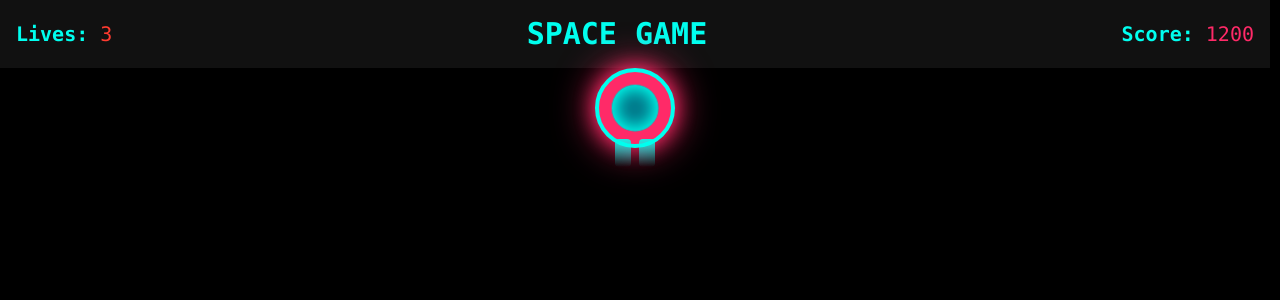
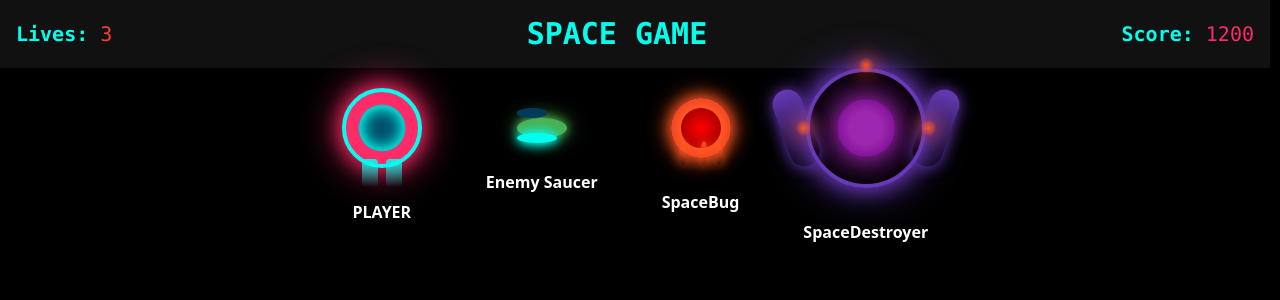
Before and after one commit to TejasKedare/space-game, a React (Create React App) app: page / in a window 1280 px wide. Shown: the top 300 px of the page. Built offline with nearby package versions, Linux system fonts and the light colour scheme.

Commit message:
designing enemies

```diff
--- /dev/null
+++ b/src/modules/enemy/EnemySaucer/EnemySaucer.css
@@ -0,0 +1,28 @@
+.enemy-saucer {
+    position: relative;
+    width: 50px;
+    height: 20px;
+    background: #4caf50; /* Alien green */
+    border-radius: 50%;
+    box-shadow: 0 0 10px #4caf50, 0 0 20px #4caf50;
+  }
+
+  .saucer-top {
+    position: absolute;
+    top: -10px;
+    width: 30px;
+    height: 10px;
+    background: #003b5c; /* Navy */
+    border-radius: 50%;
+    box-shadow: inset 0 0 5px #003b5c;
+  }
+
+  .saucer-bottom {
+    position: absolute;
+    bottom: -5px;
+    width: 40px;
+    height: 10px;
+    background: #00ffef; /* Cyan glow */
+    border-radius: 50%;
+    box-shadow: 0 0 10px #00ffef, 0 0 15px #00ffef;
+  }
--- /dev/null
+++ b/src/modules/enemy/EnemySaucer/EnemySaucer.jsx
@@ -0,0 +1,13 @@
+import React from "react";
+import "./EnemySaucer.css";
+
+const EnemySaucer = () => {
+  return (
+    <div className="enemy-saucer">
+      <div className="saucer-top"></div>
+      <div className="saucer-bottom"></div>
+    </div>
+  );
+};
+
+export default EnemySaucer;
--- /dev/null
+++ b/src/modules/enemy/SpaceBug/SpaceBug.css
@@ -0,0 +1,63 @@
+.space-virus {
+    position: relative;
+    width: 60px;
+    height: 60px;
+    background: radial-gradient(circle, #ff5722 50%, #d32f2f);
+    border-radius: 50%;
+    box-shadow: 0 0 15px #ff5722, 0 0 25px #ff5722;
+  }
+
+  .virus-core {
+    width: 40px;
+    height: 40px;
+    background: radial-gradient(circle, #ff0000, #8b0000);
+    border-radius: 50%;
+    position: absolute;
+    top: 10px;
+    left: 10px;
+  }
+
+  .virus-spikes {
+    position: absolute;
+    width: 100%;
+    height: 100%;
+    top: 0;
+    left: 0;
+  }
+
+  .spike {
+    position: absolute;
+    width: 6px;
+    height: 20px;
+    background: linear-gradient(to bottom, #ff5722, transparent);
+    border-radius: 50%;
+    box-shadow: 0 0 10px #ff5722;
+    animation: pulse 1.5s infinite ease-in-out;
+  }
+
+  .spike.bottom-left {
+    bottom: -5px;
+    left: 15%;
+    transform: rotate(-45deg);
+  }
+
+  .spike.bottom-center {
+    bottom: -5px;
+    left: 50%;
+    transform: translateX(-50%);
+  }
+
+  .spike.bottom-right {
+    bottom: -5px;
+    right: 15%;
+    transform: rotate(45deg);
+  }
+
+  @keyframes pulse {
+    0%, 100% {
+      transform: scale(1);
+    }
+    50% {
+      transform: scale(1.2);
+    }
+  }
--- /dev/null
+++ b/src/modules/enemy/SpaceBug/SpaceBug.jsx
@@ -0,0 +1,18 @@
+import React from "react";
+import "./SpaceBug.css";
+
+const SpaceBug = () => {
+    return (
+        <div className="space-virus">
+        <div className="virus-core"></div>
+        <div className="virus-spikes">
+          <div className="spike bottom-left"></div>
+          <div className="spike bottom-center"></div>
+          <div className="spike bottom-right"></div>
+        </div>
+      </div>
+    );
+  };
+
+
+export default SpaceBug;
--- /dev/null
+++ b/src/modules/enemy/SpaceDestroyer/SpaceDestroyer.css
@@ -0,0 +1,95 @@
+/* Space Destroyer: Alien Mothership */
+.space-destroyer {
+    position: relative;
+    width: 120px;
+    height: 120px;
+  }
+
+  .destroyer-core {
+    width: 50px;
+    height: 50px;
+    background: radial-gradient(circle, #9c27b0 40%, #6a0080);
+    border-radius: 50%;
+    position: absolute;
+    top: 35px;
+    left: 35px;
+    box-shadow: 0 0 20px #9c27b0, 0 0 40px #9c27b0;
+    animation: pulse 2s infinite ease-in-out;
+  }
+
+  .destroyer-ring {
+    width: 120px;
+    height: 120px;
+    border: 4px solid #673ab7;
+    border-radius: 50%;
+    position: absolute;
+    top: 0;
+    left: 0;
+    box-shadow: 0 0 20px #673ab7, 0 0 40px #673ab7;
+  }
+
+  .wing {
+    position: absolute;
+    width: 30px;
+    height: 80px;
+    background: linear-gradient(to bottom, #673ab7, transparent);
+    border-radius: 20px;
+    box-shadow: 0 0 15px #673ab7;
+    top: 20px;
+  }
+
+  .left-wing {
+    left: -25px;
+    transform: rotate(-20deg);
+  }
+
+  .right-wing {
+    right: -25px;
+    transform: rotate(20deg);
+  }
+
+  .glow-pulse {
+    position: absolute;
+    width: 15px;
+    height: 15px;
+    background: radial-gradient(circle, #ff5722, transparent);
+    border-radius: 50%;
+    box-shadow: 0 0 20px #ff5722;
+    animation: glow 1.5s infinite ease-in-out;
+  }
+
+  .glow-pulse.top {
+    top: -10px;
+    left: 50%;
+    transform: translateX(-50%);
+  }
+
+  .glow-pulse.left {
+    top: 50%;
+    left: -10px;
+    transform: translateY(-50%);
+  }
+
+  .glow-pulse.right {
+    top: 50%;
+    right: -10px;
+    transform: translateY(-50%);
+  }
+
+  @keyframes pulse {
+    0%, 100% {
+      transform: scale(1);
+    }
+    50% {
+      transform: scale(1.2);
+    }
+  }
+
+  @keyframes glow {
+    0%, 100% {
+      opacity: 0.6;
+    }
+    50% {
+      opacity: 1;
+    }
+  }
--- /dev/null
+++ b/src/modules/enemy/SpaceDestroyer/SpaceDestroyer.jsx
@@ -0,0 +1,25 @@
+import React from "react";
+import "./SpaceDestroyer.css";
+
+const SpaceDestroyer = () => {
+    return (
+        <div className="space-destroyer">
+          {/* Central Core */}
+          <div className="destroyer-core"></div>
+
+          {/* Outer Ring */}
+          <div className="destroyer-ring"></div>
+
+          {/* Side Wings */}
+          <div className="wing left-wing"></div>
+          <div className="wing right-wing"></div>
+
+          {/* Glowing Pulses */}
+          <div className="glow-pulse top"></div>
+          <div className="glow-pulse left"></div>
+          <div className="glow-pulse right"></div>
+        </div>
+      );
+};
+
+export default SpaceDestroyer;
--- a/src/pages/Home.jsx
+++ b/src/pages/Home.jsx
@@ -1,12 +1,31 @@
-import React from 'react'
-import Player from '../modules/player/Player'
+import React from "react";
+import Player from "../modules/player/Player";
+import EnemySaucer from '../modules/enemy/EnemySaucer/EnemySaucer';
+import SpaceBug from "../modules/enemy/SpaceBug/SpaceBug";
+import SpaceDestroyer from "../modules/enemy/SpaceDestroyer/SpaceDestroyer";
 
 function Home() {
   return (
-    <div>
-      <Player/>
+    <div className="flex flex-wrap gap-16 justify-center items-center">
+      <div className="flex flex-col text-center gap-4 items-center">
+        <Player />
+        <h1 className="text-white font-bold mt-4">PLAYER</h1>
+      </div>
+      <div className="flex flex-col text-center gap-4 items-center">
+        <EnemySaucer />
+        <h1 className="text-white font-bold mt-4">Enemy Saucer</h1>
+      </div>
+      <div className="flex flex-col text-center gap-4 items-center">
+        <SpaceBug />
+        <h1 className="text-white font-bold mt-4">SpaceBug</h1>
+      </div>
+      <div className="flex flex-col text-center gap-4 items-center">
+        <SpaceDestroyer />
+        <h1 className="text-white font-bold mt-4">SpaceDestroyer</h1>
+      </div>
     </div>
-  )
+  );
+
 }
 
-export default Home
+export default Home;
```
